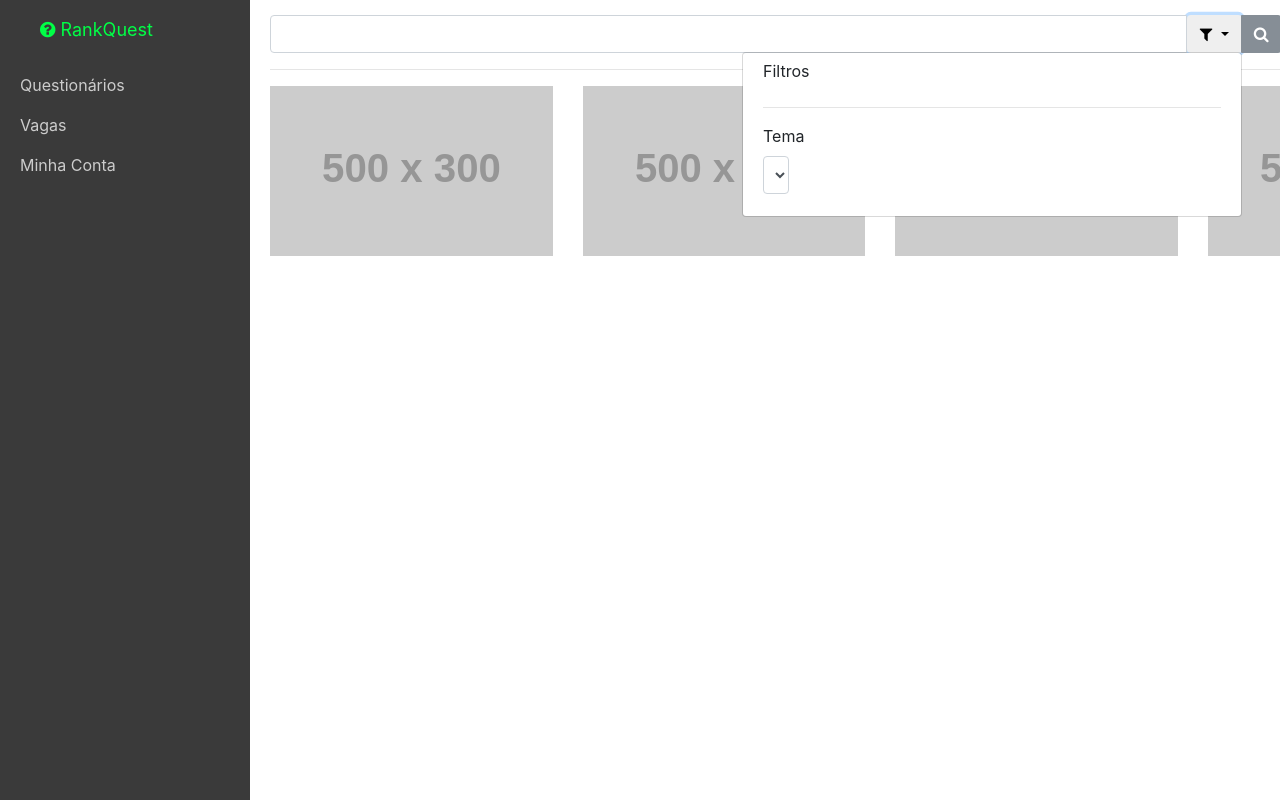
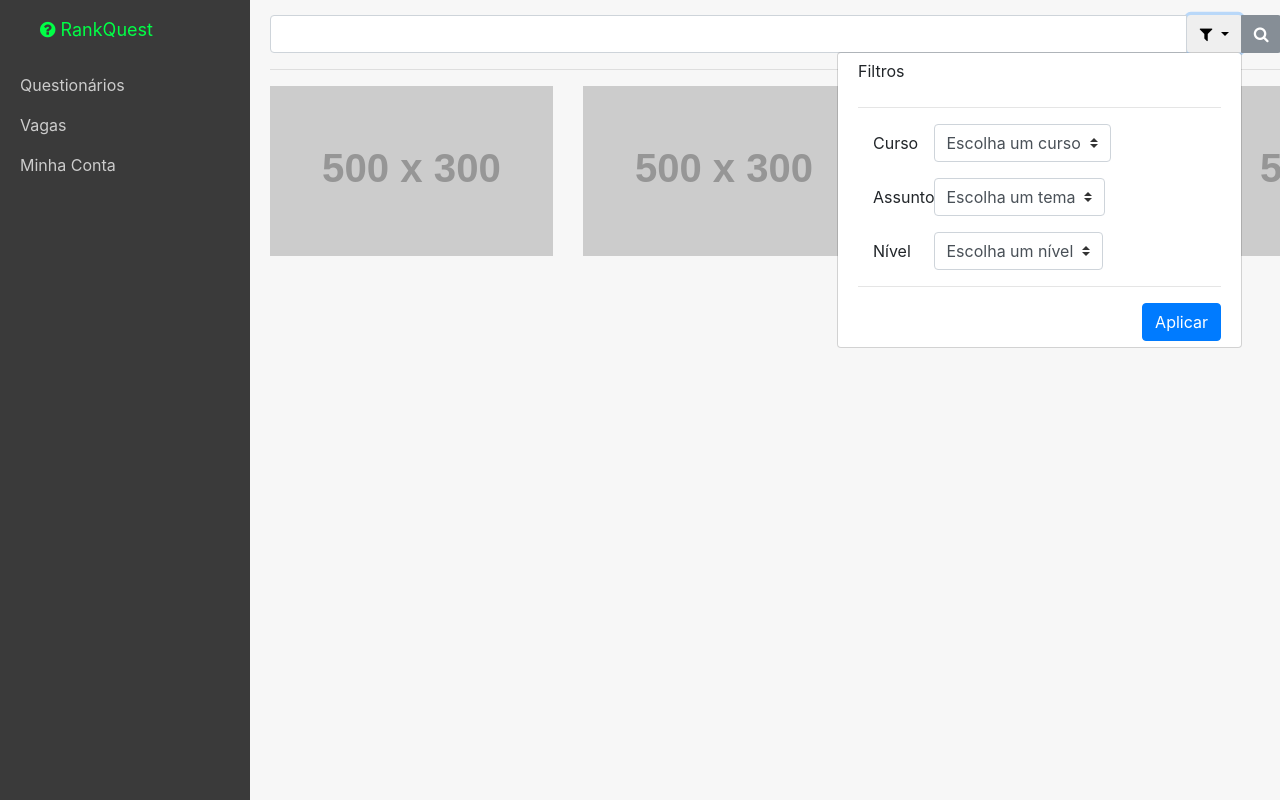
Before and after one commit to gspereira/RankQuest, a PHP site: page /pages/index.html in a window 1280 px wide, after a click that opens the changed part. Run offline with PHP 8.4, Linux system fonts and the light colour scheme; grey boxes labelled with a size stand in for pictures from a placeholder-image service; some libraries are stand-ins or nearby versions.

Commit message:
Criação dos filtros

```diff
--- a/Index/css/rankquest.css
+++ b/Index/css/rankquest.css
@@ -1,5 +1,6 @@
 body {
   overflow-x: hidden;
+  background-color: #f7f7f7;
 }
 
 #wrapper {
@@ -108,13 +109,13 @@ body {
 
 @media screen and (min-width: 768px) {
     #adv-search {
-        width: 500px;
+        width: 405px;
         margin: 0 auto;
     }
     .dropdown.dropdown-lg {
         position: static !important;
     }
     .dropdown.dropdown-lg .dropdown-menu {
-        min-width: 500px;
+        min-width: 405px;
     }
 }
--- a/Index/pages/index.html
+++ b/Index/pages/index.html
@@ -50,14 +50,37 @@
         						</button>
         						<div class="dropdown-menu dropdown-menu-right" role="menu">
         							<form class="form-horizontal" role="form">
-        								<div class="form-group">
-        									<label for="filter">Filtros</label>
-        									<hr>
-        									<label for="searchCurso">Tema</label>
-        									<select id="searchCurso" class="form-control">
-        										<option>1</option>
+        								<label for="filter">Filtros</label>
+        								<hr>
+        								<div class="form-group row">
+        									<label for="searchCurso" class="col-sm-2 col-form-label">Curso</label>
+        									<div class="col-sm-10">
+        									<select class="custom-select" id="searchCurso">
+        										<option selected>Escolha um curso</option>
+        										<option></option>
         									</select>
+        									</div>
         								</div>
+        								<div class="form-group row">
+        									<label for="searchAssunto" class="col-sm-2 col-form-label">Assunto</label>
+        									<div class="col-sm-10">
+        									<select class="custom-select" id="searchAssunto">
+        										<option selected>Escolha um tema</option>
+        										<option></option>
+        									</select>
+        									</div>
+        								</div>
+        								<div class="form-group row">
+        									<label for="searchNivel" class="col-sm-2 col-form-label">Nível</label>
+        									<div class="col-sm-10">
+        									<select class="custom-select" id="searchNivel">
+        										<option selected>Escolha um nível</option>
+        										<option></option>
+        									</select>
+        									</div>
+        								</div>
+        								<hr>
+        								<button type="submit" class="btn btn-primary pull-right">Aplicar</button>
         							</form>
         						</div>
         					</div>
```
